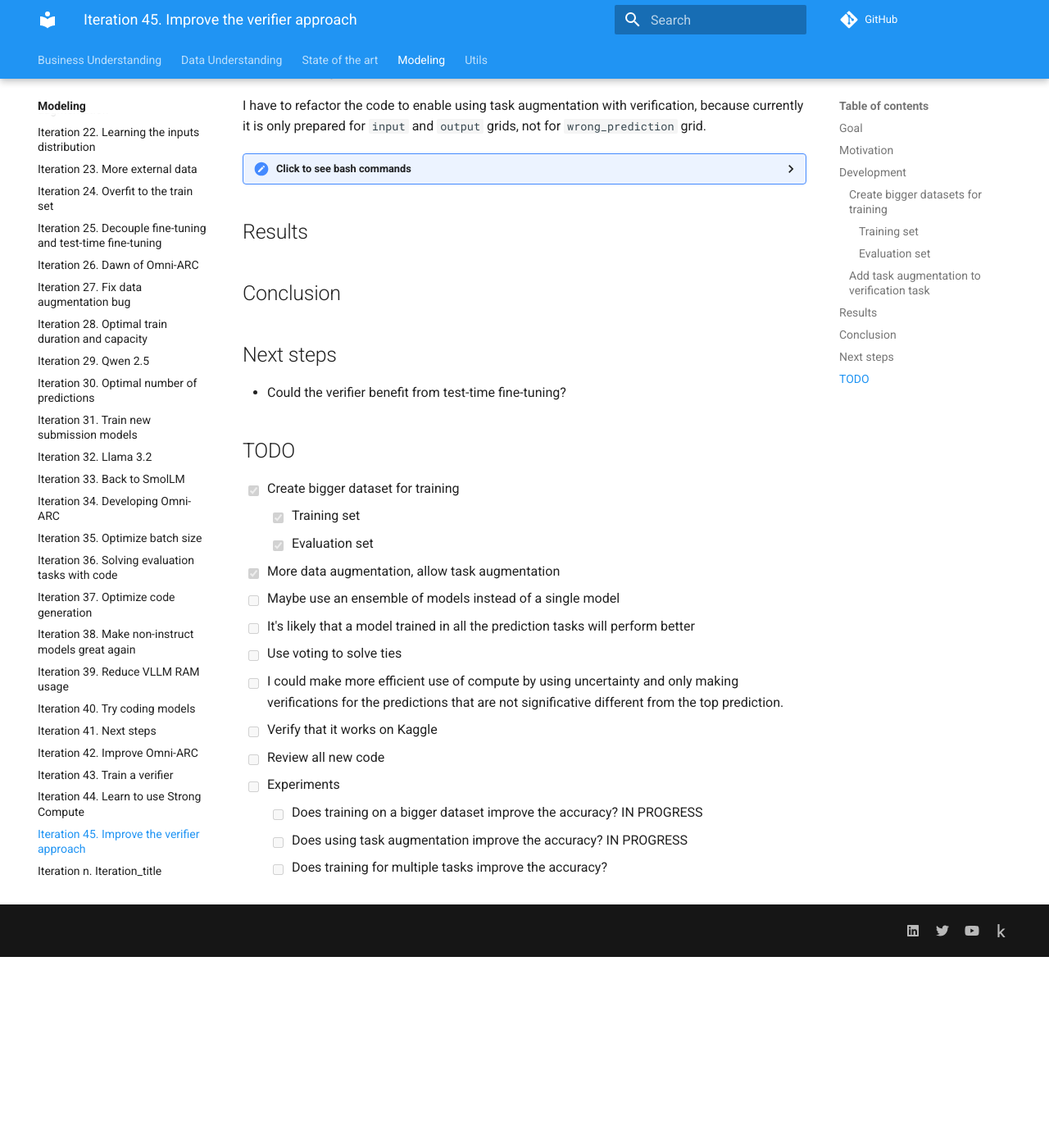
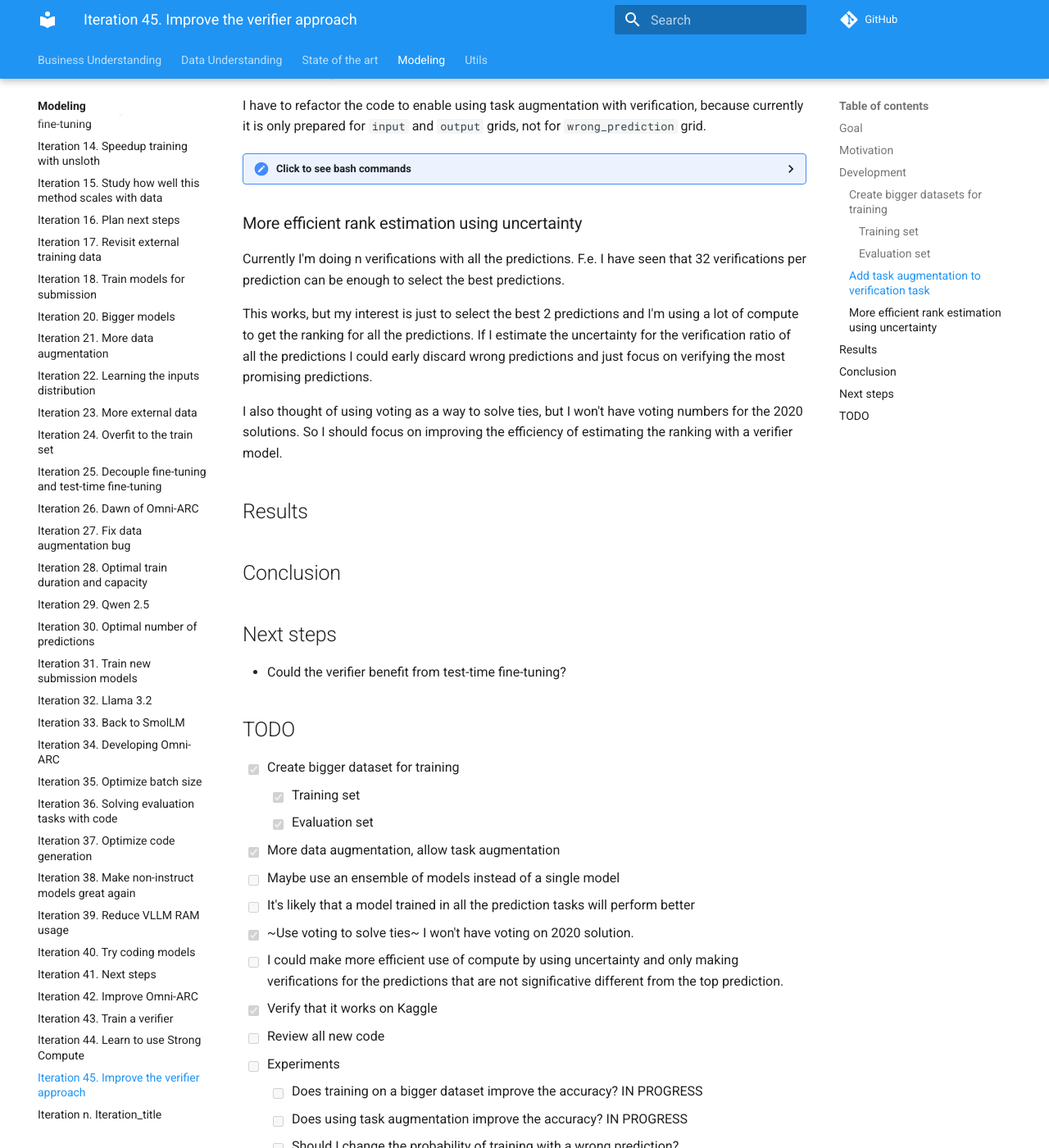
Before and after one commit to zhengjunyao-work/arc24, an MkDocs documentation site: the page built from docs/modeling/Iteration_45_improve_verifier.md, in a window 1280 px wide and 1400 px high, scrolled down 797 px. Shown: the whole window at 82% size. Built offline with MkDocs 1.6.1 and Material for MkDocs 9.7.7, drawn with Linux system fonts in a browser that asks for light colours; comment, search, counter and statistics services are not loaded; before the commit the page ends 1964 px from its top, so only the background shows below that; some of the changed text lies outside the part shown.

Commit message:
updated documentation

```diff
--- a/docs/modeling/Iteration_45_improve_verifier.md
+++ b/docs/modeling/Iteration_45_improve_verifier.md
@@ -130,6 +130,19 @@
 
 </details>
 
+### More efficient rank estimation using uncertainty
+
+Currently I'm doing n verifications with all the predictions. F.e. I have seen that 32 verifications
+per prediction can be enough to select the best predictions.
+
+This works, but my interest is just to select the best 2 predictions and I'm using a lot of compute
+to get the ranking for all the predictions. If I estimate the uncertainty for the verification ratio
+of all the predictions I could early discard wrong predictions and just focus on verifying the most
+promising predictions.
+
+I also thought of using voting as a way to solve ties, but I won't have voting numbers for the 2020 solutions.
+So I should focus on improving the efficiency of estimating the ranking with a verifier model.
+
 ## Results
 
 ## Conclusion
@@ -146,12 +159,14 @@
 - [x] More data augmentation, allow task augmentation
 - [ ] Maybe use an ensemble of models instead of a single model
 - [ ] It's likely that a model trained in all the prediction tasks will perform better
-- [ ] Use voting to solve ties
+- [x] ~Use voting to solve ties~ I won't have voting on 2020 solution.
 - [ ] I could make more efficient use of compute by using uncertainty and only making verifications for
   the predictions that are not significative different from the top prediction.
-- [ ] Verify that it works on Kaggle
+- [x] Verify that it works on Kaggle
 - [ ] Review all new code
 - [ ] Experiments
   - [ ] Does training on a bigger dataset improve the accuracy? IN PROGRESS
   - [ ] Does using task augmentation improve the accuracy? IN PROGRESS
+  - [ ] Should I change the probability of training with a wrong prediction?
   - [ ] Does training for multiple tasks improve the accuracy?
+  - [ ] Train new submission models
```
Also changed, not shown: docs/modeling/Iteration_43_train_a_verifier.md (+7 -1 lines).
